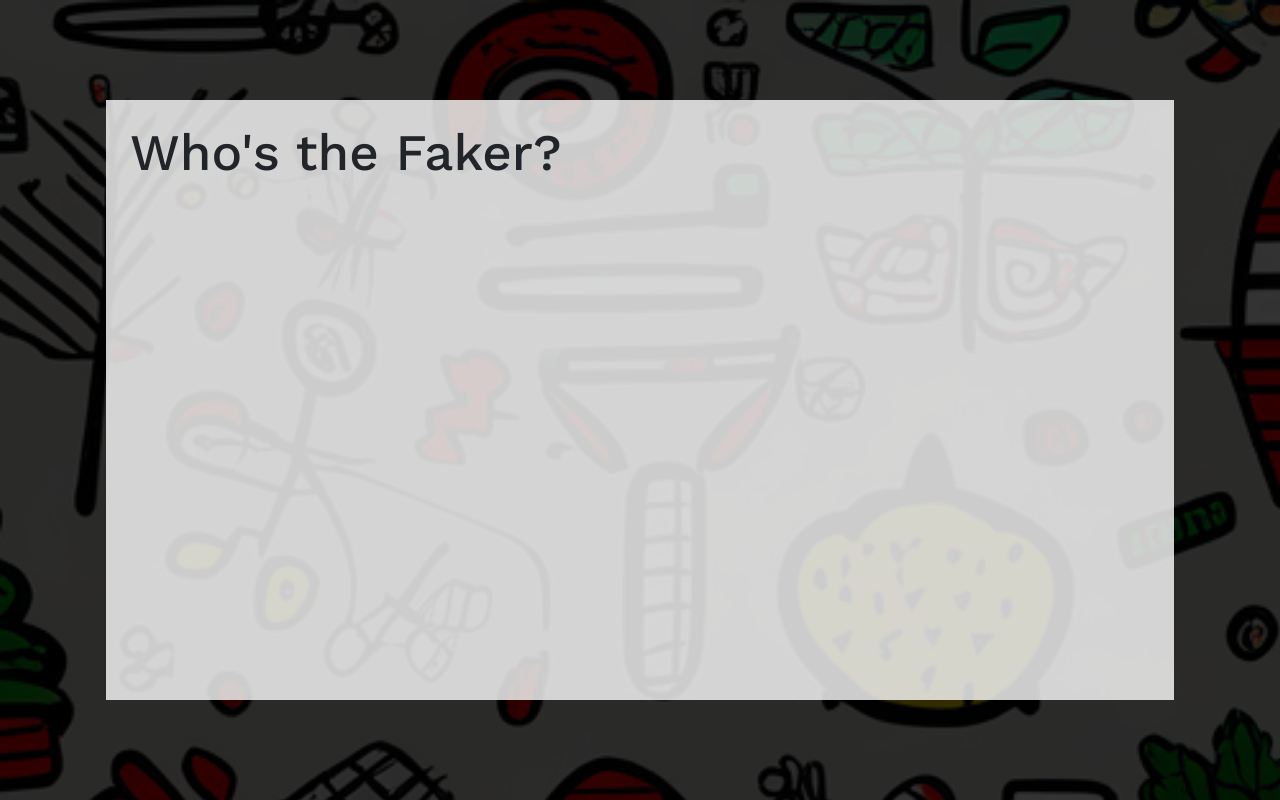
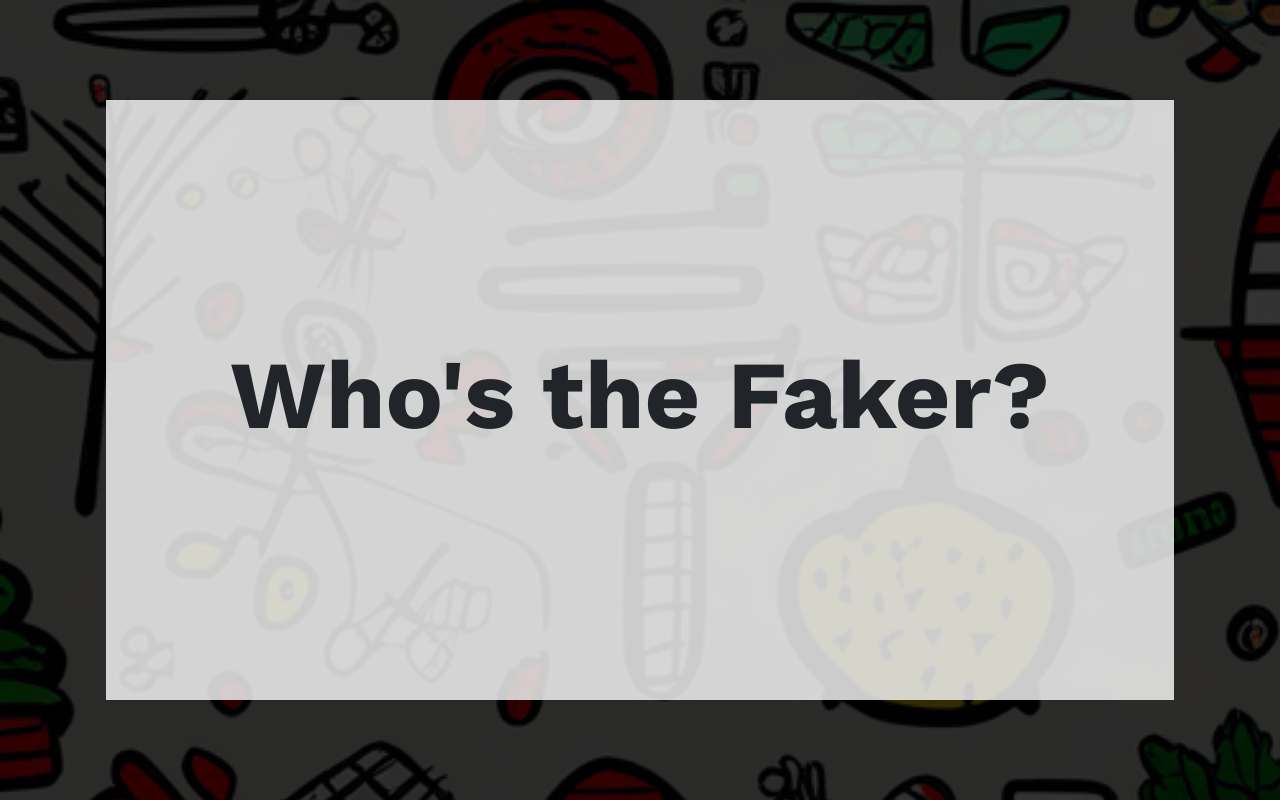
Before and after one commit to 88potatoes/whodafaker, a React (Vite) app: page / in a window 1280 px wide. Shown: the top 800 px of the page. Built offline with nearby package versions, Linux system fonts and the light colour scheme.

Commit message:
centered flex

```diff
--- a/src/assets/scss/custom.scss
+++ b/src/assets/scss/custom.scss
@@ -121,3 +121,14 @@ body {
 .hscreen {
     height: 100vh;
 }
+
+.main-title {
+    font-size: 6rem;
+    font-weight: 700;
+}
+
+// @media screen and (max-width: 576px) {
+//     .main-title {
+//         font-size: 3rem;
+//     }
+// }
--- /dev/null
+++ b/src/components/CenteredFlex.tsx
@@ -0,0 +1,9 @@
+import { OnlyChildProps } from "./PassiveLayout";
+
+function CenteredFlex({ children }: OnlyChildProps) {
+    return (<div className="d-flex flex-column justify-content-center align-items-center h-100">
+        {children}
+    </div>);
+}
+
+export default CenteredFlex;
--- a/src/components/PassiveLayout.tsx
+++ b/src/components/PassiveLayout.tsx
@@ -1,13 +1,15 @@
 import { ReactNode } from "react";
 
-interface PassiveLayoutProps {
+interface OnlyChildProps {
     children: ReactNode
 }
 
-function PassiveLayout({ children }: PassiveLayoutProps) {
+function PassiveLayout({ children }: OnlyChildProps) {
     return (<div className="w-100 h-100 d-flex flex-column justify-content-center">
         {children}
     </div>);
 }
 
 export default PassiveLayout;
+
+export type { OnlyChildProps };
--- a/src/components/ScreenWindow.tsx
+++ b/src/components/ScreenWindow.tsx
@@ -1,20 +1,15 @@
-import { ReactNode } from "react";
+import { OnlyChildProps } from "./PassiveLayout";
 
-interface ScreenWindowProps {
-    children: ReactNode
-}
-
-function ScreenWindow({ children }: ScreenWindowProps) {
-
+function ScreenWindow({ children }: OnlyChildProps) {
     return (
-    <div className="container hscreen d-flex flex-column justify-content-center">
-        <div className="whitecontainer h-75 m-4">
-            <div className="p-4">
-                {children}
+        <div className="container hscreen d-flex flex-column justify-content-center">
+            <div className="whitecontainer h-75 m-4">
+                <div className="p-4 h-100">
+                    {children}
+                </div>
             </div>
         </div>
-
-    </div>);
+    );
 }
 
 export default ScreenWindow;
--- a/src/pages/Home.tsx
+++ b/src/pages/Home.tsx
@@ -2,11 +2,14 @@ import { Link } from "react-router-dom";
 import Rules from "../components/Rules";
 import { motion } from "framer-motion";
 import ScreenWindow from "../components/ScreenWindow";
+import CenteredFlex from "../components/CenteredFlex";
 
 function Home() {
     return (<>
         <ScreenWindow>
-            <h1>Who's the Faker?</h1>
+            <CenteredFlex>
+                <h1 className="main-title display-1">Who's the Faker?</h1>
+            </CenteredFlex>
         </ScreenWindow>
         <div className="m-4">
             <div className="container text-center d-flex flex-column justify-content-center align-items-center">
```
Also changed, not shown: src/assets/css/custom.css, 1 other file (tests, documents, lock files or other folders).
